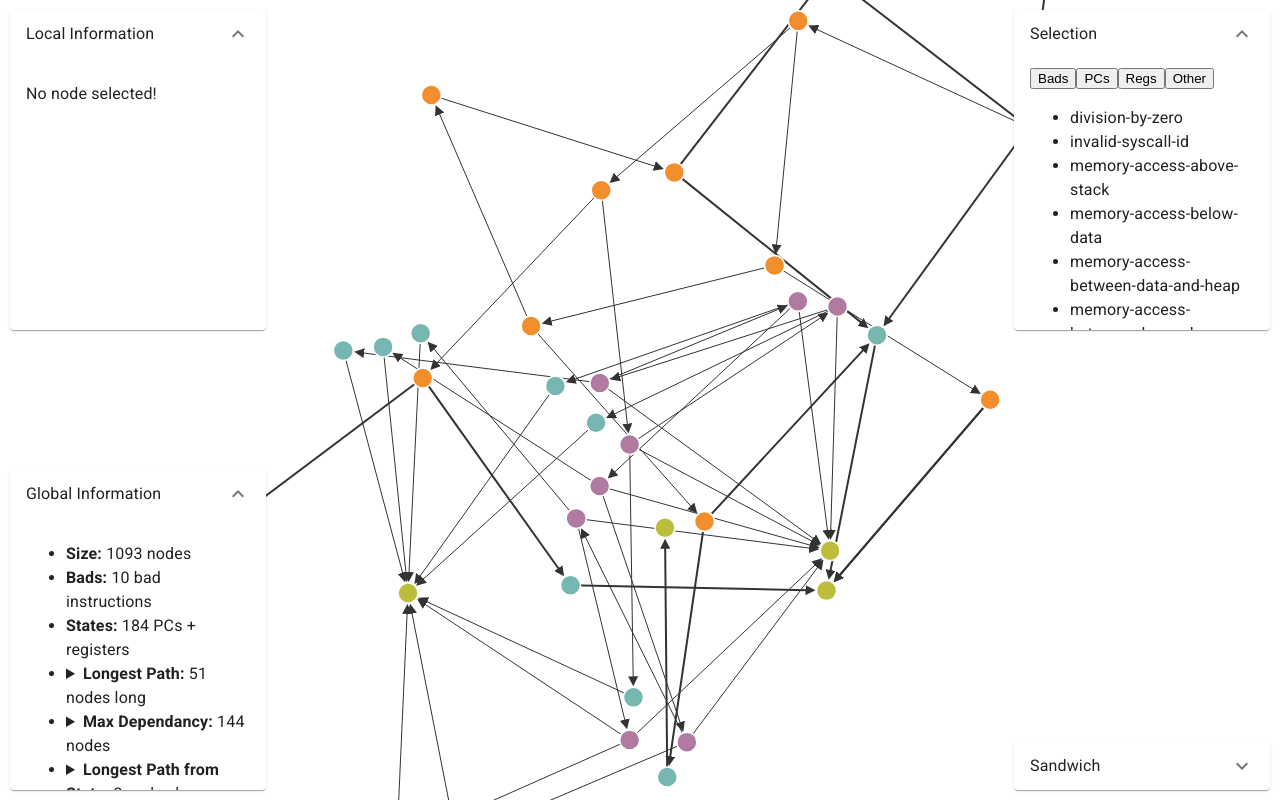
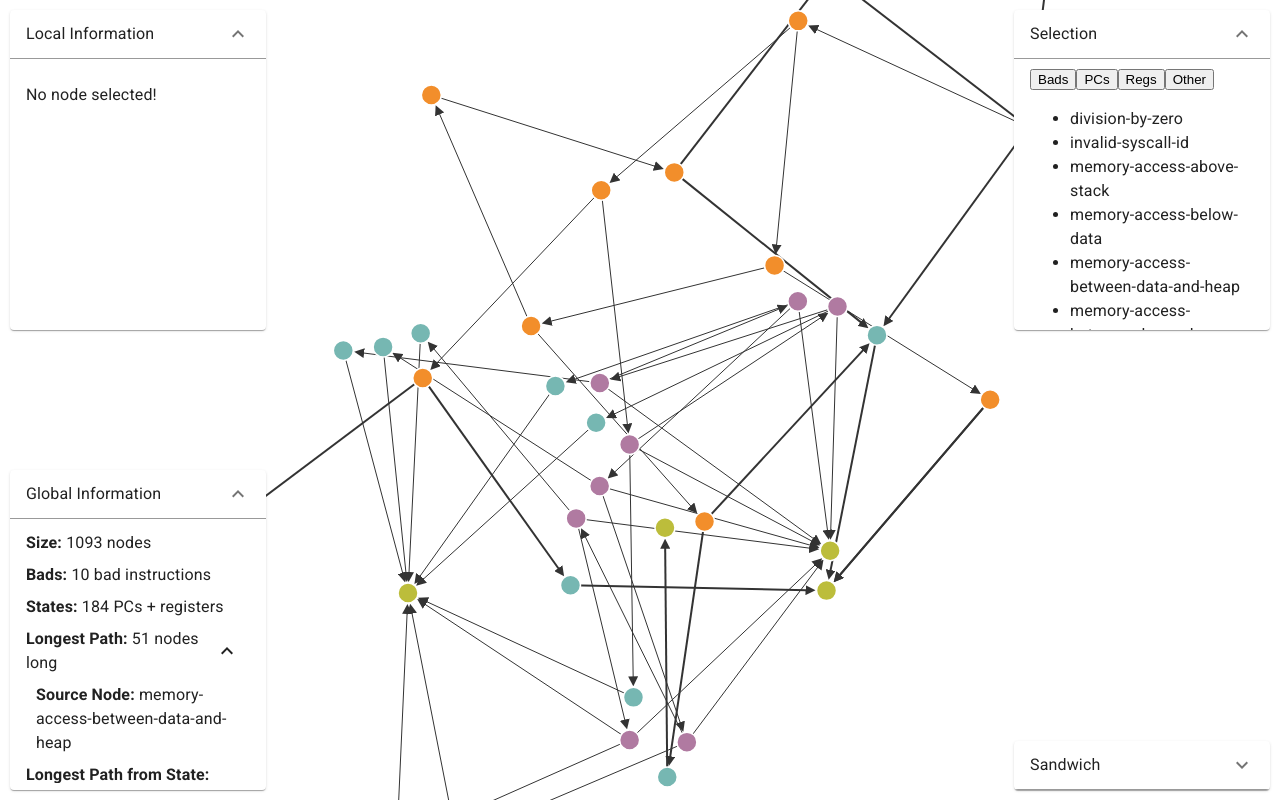
Before and after one commit to cksystemsgroup/beator-visualizer, a React (Create React App) app: page / in a window 1280 px wide. Both pictures are taken after a click on the button "Use example file". Built offline with nearby package versions, Linux system fonts and the light colour scheme.

Commit message:
Style global information

```diff
--- a/src/components/general/ListUtils.jsx
+++ b/src/components/general/ListUtils.jsx
@@ -11,12 +11,19 @@ import {
 export function CollapsableItem({ title, elements, childFn }) {
   const [open, setOpen] = useState(true);
 
+  if (elements.length === 0)
+    return (
+      <ListItem disablePadding>
+        <ListItemText>{title}</ListItemText>
+      </ListItem>
+    );
+
   return (
     <>
       <ListItemButton
         onClick={() => setOpen((x) => !x)}
         disableRipple
-        sx={{ p: 0, width: "90%" }}>
+        sx={{ p: 0, width: "95%" }}>
         <ListItemText primary={title} />
         {open ? <ExpandLess /> : <ExpandMore />}
       </ListItemButton>
@@ -29,11 +36,11 @@ export function CollapsableItem({ title, elements, childFn }) {
   );
 }
 
-export function Item({ property, value }) {
+export function Item({ property, value, unit = "" }) {
   return (
     <ListItem disablePadding>
       <ListItemText>
-        <b>{property}:</b> {value}
+        <b>{property}:</b> {value} {unit}
       </ListItemText>
     </ListItem>
   );
--- a/src/components/general/Widget.jsx
+++ b/src/components/general/Widget.jsx
@@ -14,7 +14,9 @@ export default function Widget({ children, title, expanded, sx }) {
         borderRadius: 1,
         ...sx,
       }}>
-      <AccordionSummary expandIcon={<ExpandMoreIcon />}>
+      <AccordionSummary
+        sx={{ borderBottom: "1px solid #999" }}
+        expandIcon={<ExpandMoreIcon />}>
         {title}
       </AccordionSummary>
       <AccordionDetails sx={{ height: "35vh" }}>{children}</AccordionDetails>
--- a/src/components/interface/global/GlobalInfo.tsx
+++ b/src/components/interface/global/GlobalInfo.tsx
@@ -1,4 +1,6 @@
+import { List } from "@mui/material";
 import { Metrics } from "../../../types/model-types";
+import { CollapsableItem, Item } from "../../general/ListUtils";
 import Widget from "../../general/Widget";
 
 function GlobalInfo({ result }: { result: Metrics }) {
@@ -7,16 +9,53 @@ function GlobalInfo({ result }: { result: Metrics }) {
       title="Global Information"
       expanded
       sx={{ bottom: "10px", left: "10px" }}>
-      <ul>
-        <li>
-          <b>Size:</b> {result.nrOfNodes} nodes
-        </li>
-        <li>
-          <b>Bads:</b> {result.nrOfBads} bad instructions
-        </li>
-        <li>
-          <b>States:</b> {result.nrOfStates} PCs + registers
-        </li>
+      <List disablePadding sx={{ maxHeight: "100%", overflow: "auto" }}>
+        <Item property="Size" value={result.nrOfNodes} unit="nodes" />
+        <Item property="Bads" value={result.nrOfBads} unit="bad instructions" />
+        <Item
+          property="States"
+          value={result.nrOfStates}
+          unit="PCs + registers"
+        />
+        <CollapsableItem
+          title={
+            <>
+              <b>Longest Path:</b> {result.longestPathLength} nodes long
+            </>
+          }
+          elements={[result.longestPathStart.name]}
+          childFn={(x: string) => <Item property="Source Node" value={x} />}
+        />
+        <CollapsableItem
+          title={
+            <>
+              <b>Longest Path from State:</b> {result.longestPathLengthS} nodes
+              long
+            </>
+          }
+          elements={[result.longestPathStartS.name]}
+          childFn={(x: string) => <Item property="Source Node" value={x} />}
+        />
+        <CollapsableItem
+          title={
+            <>
+              <b>Max Dependancy:</b> {result.maxDependancy} nodes
+            </>
+          }
+          elements={[result.maxDependantNode.name]}
+          childFn={(x: string) => <Item property="Source Node" value={x} />}
+        />
+        <CollapsableItem
+          title={
+            <>
+              <b>Max Dependancy from State:</b> {result.maxDependancyS} nodes
+            </>
+          }
+          elements={[result.maxDependantNodeS.name]}
+          childFn={(x: string) => <Item property="Source Node" value={x} />}
+        />
+      </List>
+      {/* <ul>
         <li className="dependancy-details">
           <details>
             <summary>
@@ -50,7 +89,7 @@ function GlobalInfo({ result }: { result: Metrics }) {
             <p>{result.maxDependantNodeS.name}</p>
           </details>
         </li>
-      </ul>
+      </ul> */}
     </Widget>
   );
 }
--- a/src/components/interface/local/NodeInfo.tsx
+++ b/src/components/interface/local/NodeInfo.tsx
@@ -23,10 +23,10 @@ function NodeInfo({ n }: { n: ModelNode }) {
             {Object.values(n.stats.dependancy).reduce((a, x) => a + x.size, 0)}
           </>
         }
-        childFn={([x, y]: any) =>
-          y.size !== 0 && <Item key={x} property={x} value={y.size} />
-        }
-        elements={Object.entries(n.stats.dependancy)}
+        childFn={([x, y]: any) => <Item key={x} property={x} value={y.size} />}
+        elements={Object.entries(n.stats.dependancy).filter(
+          ([, x]) => x.size !== 0
+        )}
       />
     </List>
   );
```
